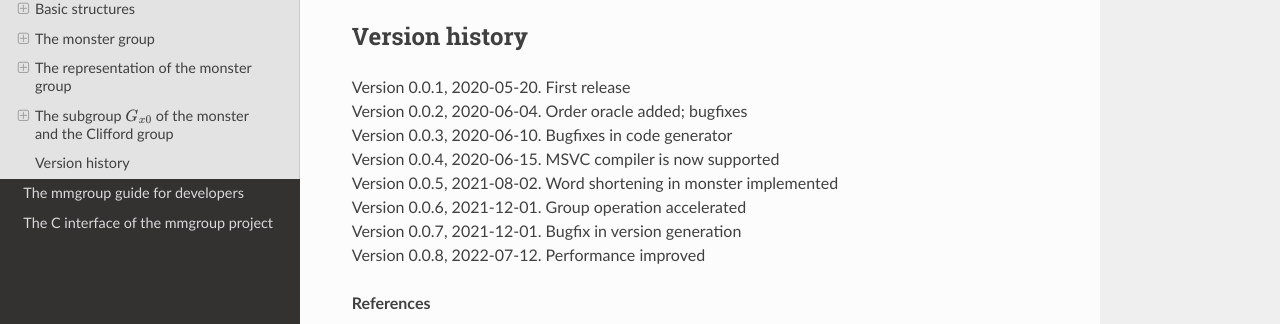
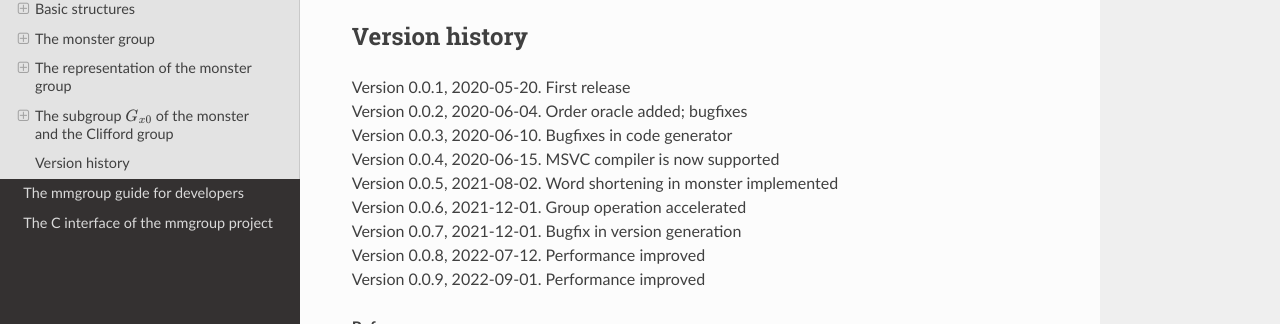
Before and after one commit to Martin-Seysen/mmgroup, a Sphinx documentation site: the page built from docs/source/api.rst, in a window 1280 px wide and 900 px high, scrolled down 30117 px, cut to the strip 259-583 px from the top of the window. Built offline with Sphinx 7.4.7 and the Read the Docs theme 2.0.0, drawn with Linux system fonts in a browser that asks for light colours; cross-references to code outside the pages are shown as plain code; the version number is read from the project's files by our own code.

Commit message:
Documentation updated

```diff
--- a/docs/source/api.rst
+++ b/docs/source/api.rst
@@ -339,6 +339,7 @@ Version history
 | Version 0.0.6, 2021-12-01. Group operation accelerated
 | Version 0.0.7, 2021-12-01. Bugfix in version generation
 | Version 0.0.8, 2022-07-12. Performance improved
+| Version 0.0.9, 2022-09-01. Performance improved
 
 
 
```
